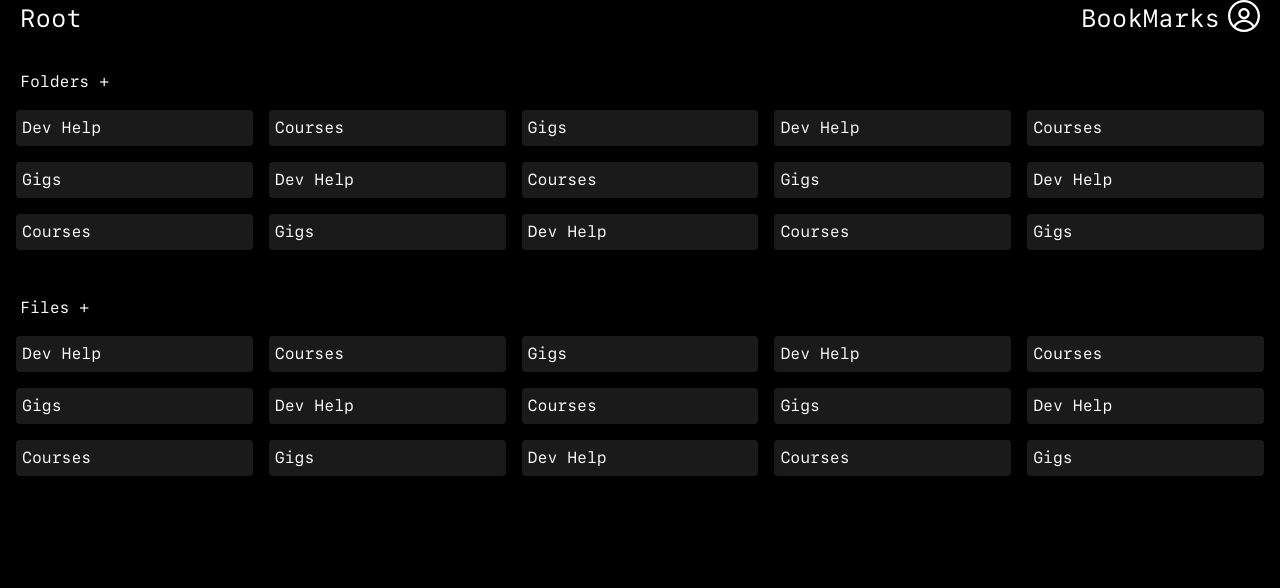
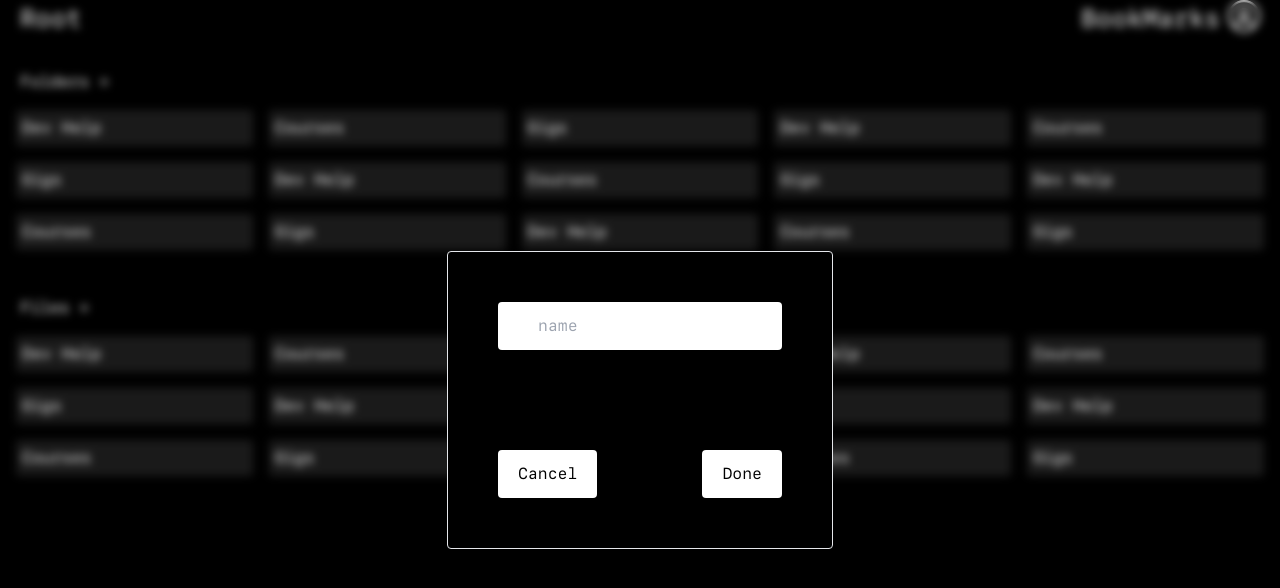
Before and after one commit to vishesh-sachan/bookmarks, a Next.js app: page /root in a window 1280 px wide. Both pictures are taken after a click on the element "Folders +". Shown: the top 588 px of the page. Built offline with nearby package versions, Linux system fonts and the light colour scheme.

Commit message:
added modals for creating files and folder

```diff
--- /dev/null
+++ b/app/components/Modal.tsx
@@ -0,0 +1,16 @@
+type Modal = {
+    isOpen:Boolean,
+    children:React.ReactNode
+}
+
+export function Modal({isOpen , children}:Modal){
+
+    if(!isOpen) {
+        return null
+    }else{
+    return<div className="fixed inset-0 backdrop-blur-sm flex justify-center items-center">
+        {children}
+    </div>
+    }
+
+}
--- a/app/root/page.tsx
+++ b/app/root/page.tsx
@@ -1,8 +1,15 @@
+'use client'
 import Link from "next/link";
+import { Modal } from "../components/Modal";
+import { useState } from "react";
 
 const folders = ['Dev Help', 'Courses', 'Gigs', 'Dev Help', 'Courses', 'Gigs', 'Dev Help', 'Courses', 'Gigs', 'Dev Help', 'Courses', 'Gigs', 'Dev Help', 'Courses', 'Gigs'];
 
 export default function Root() {
+
+    const [showFolderModal , setShowFolderModal] = useState(false)
+    const [showFileModal , setShowFileModal] = useState(false)
+
     return (
         <main>
             <div className="flex justify-between font-SFmono bg-[#000000] text-[#FFFFFF] h-10 text-2xl">
@@ -24,7 +31,7 @@ export default function Root() {
             </div>
 
             <div className="font-SFmono text-[#FFFFFF] mt-30">
-                <div className="cursor-pointer ml-20">
+                <div className="cursor-pointer ml-20" onClick={()=>{setShowFolderModal(true)}}>
                     Folders +
                 </div>
                 <div className="grid grid-cols-5 gap-4 p-4">
@@ -39,7 +46,7 @@ export default function Root() {
             </div>
 
             <div className="font-SFmono text-[#FFFFFF] mt-30">
-                <div className="cursor-pointer ml-20">
+                <div className="cursor-pointer ml-20" onClick={()=>{setShowFileModal(true)}}>
                     Files +
                 </div>
                 <div className="grid grid-cols-5 gap-4 p-4">
@@ -52,6 +59,36 @@ export default function Root() {
                     ))}
                 </div>
             </div>
+            <Modal isOpen={showFolderModal}>
+                <div className="h-screen flex items-center justify-center ">
+                    <div className="border rounded font-SFmono text-[#FFFFFF] bg-[#000000]">
+                        <div className="m-50 text-[#000000]">
+                            <input type="text" placeholder="name" className="py-3 px-10 rounded"></input>
+                        </div>
+
+                        <div className="flex justify-between">
+                        <div className="bg-[#FFFFFF] py-3 px-5 m-50 rounded text-[#000000] bg-[#F0C9C9] cursor-pointer" onClick={()=>{setShowFolderModal(false)}}>Cancel</div>
+                        <div className="bg-[#FFFFFF] py-3 px-5 m-50 rounded text-[#000000] bg-[#0084FF] cursor-pointer">Done</div>
+                        </div>
+                    </div>
+                </div>
+            </Modal>
+            <Modal isOpen={showFileModal} >
+            <div className="h-screen flex items-center justify-center ">
+                    <div className="border rounded font-SFmono text-[#FFFFFF] bg-[#000000]">
+                        <div className="m-50 text-[#000000]">
+                            <input type="text" placeholder="name" className="py-3 px-10 rounded"></input>
+                        </div>
+                        <div className="mb-10 ml-50 text-[#000000]">
+                            <input type="text" placeholder="url" className="py-3 px-10 rounded"></input>
+                        </div>
+                        <div className="flex justify-between">
+                        <div className="bg-[#FFFFFF] py-3 px-5 m-50 rounded text-[#000000] bg-[#F0C9C9] cursor-pointer" onClick={()=>{setShowFileModal(false)}}>Cancel</div>
+                        <div className="bg-[#FFFFFF] py-3 px-5 m-50 rounded text-[#000000] bg-[#0084FF] cursor-pointer">Done</div>
+                        </div>
+                    </div>
+                </div>
+            </Modal>
         </main>
     );
 }
```
